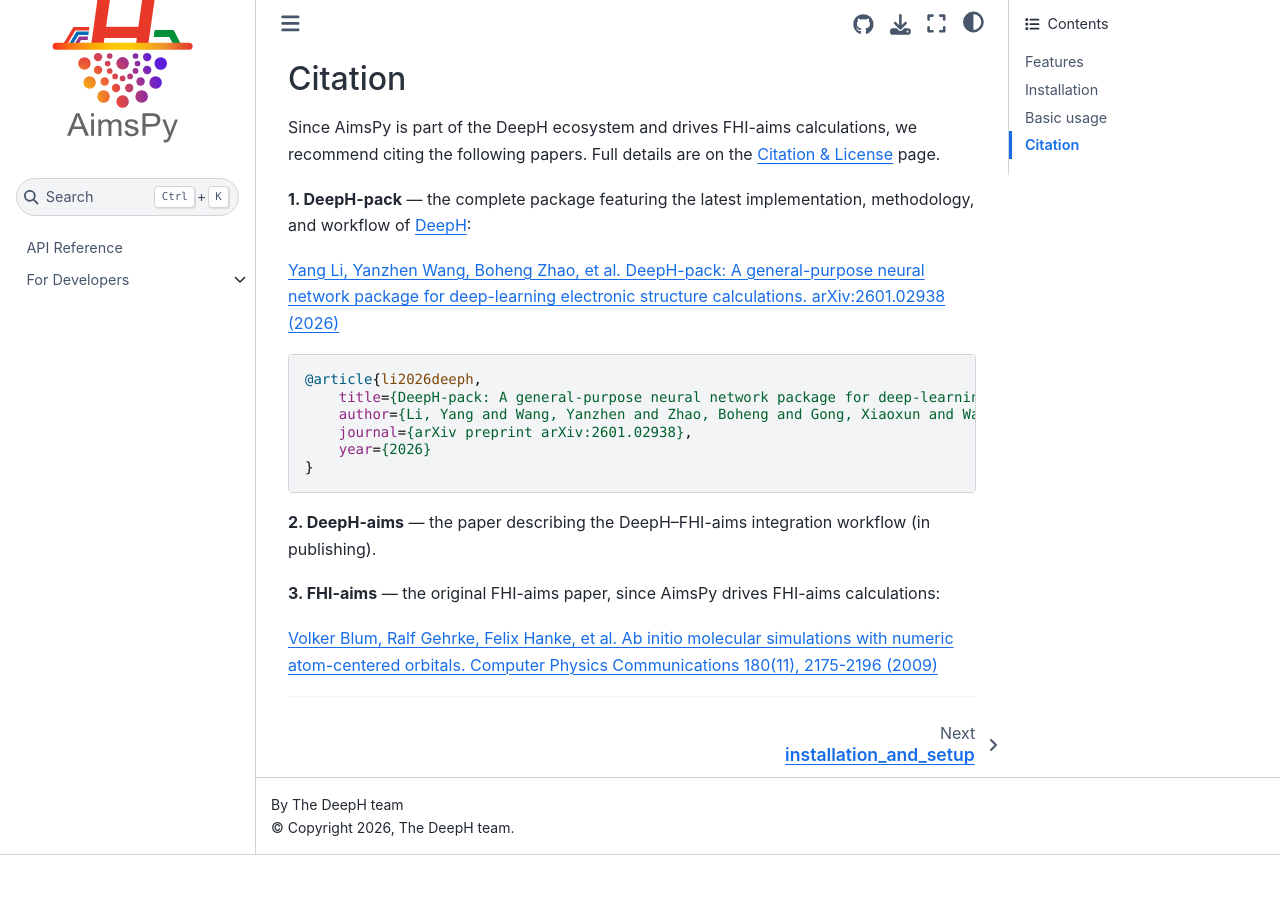
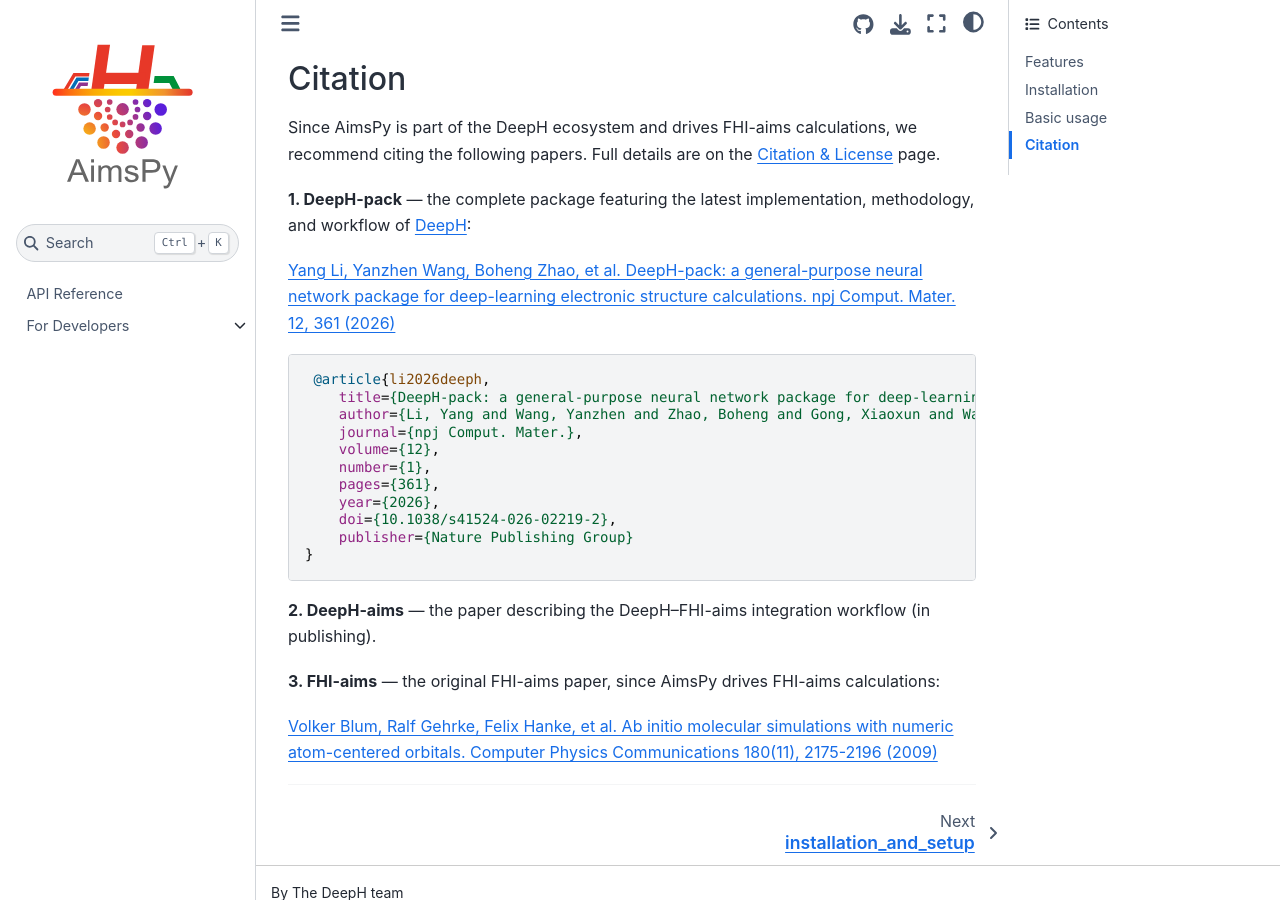
Before and after one commit to kYangLi/aimspy, a Sphinx documentation site: the page built from docs/index.rst, in a window 1280 px wide and 900 px high, scrolled down 2526 px. Built offline with Sphinx 7.4.7 and the Sphinx Book theme 1.1.4, drawn with Linux system fonts in a browser that asks for light colours; pages that are not in the unit, such as notebooks, are missing from menus; before the commit the page ends 3381 px from its top, so only the background shows below that.

Commit message:
Update index.rst

```diff
--- a/docs/index.rst
+++ b/docs/index.rst
@@ -136,16 +136,21 @@ Since AimsPy is part of the DeepH ecosystem and drives FHI-aims calculations, we
 
 **1. DeepH-pack** — the complete package featuring the latest implementation, methodology, and workflow of `DeepH <https://github.com/kYangLi/DeepH-pack-docs>`_:
 
-`Yang Li, Yanzhen Wang, Boheng Zhao, et al. DeepH-pack: A general-purpose neural network package for deep-learning electronic structure calculations. arXiv:2601.02938 (2026) <https://arxiv.org/abs/2601.02938>`_
+`Yang Li, Yanzhen Wang, Boheng Zhao, et al. DeepH-pack: a general-purpose neural network package for deep-learning electronic structure calculations. npj Comput. Mater. 12, 361 (2026) <https://www.nature.com/articles/s41524-026-02219-2>`_
 
 .. code-block:: bibtex
 
     @article{li2026deeph,
-        title={DeepH-pack: A general-purpose neural network package for deep-learning electronic structure calculations},
-        author={Li, Yang and Wang, Yanzhen and Zhao, Boheng and Gong, Xiaoxun and Wang, Yuxiang and Tang, Zechen and Wang, Zixu and Yuan, Zilong and Li, Jialin and Sun, Minghui and Chen, Zezhou and Tao, Honggeng and Wu, Baochun and Yu, Yuhang and Li, He and da Jornada, Felipe H. and Duan, Wenhui and Xu, Yong },
-        journal={arXiv preprint arXiv:2601.02938},
-        year={2026}
-    }
+       title={DeepH-pack: a general-purpose neural network package for deep-learning electronic structure calculations},
+       author={Li, Yang and Wang, Yanzhen and Zhao, Boheng and Gong, Xiaoxun and Wang, Yuxiang and Tang, Zechen and Wang, Zixu and Yuan, Zilong and Li, Jialin and Sun, Minghui and Chen, Zezhou and Tao, Honggeng and Wu, Baochun and Yu, Yuhang and Li, He and da Jornada, Felipe H. and Duan, Wenhui and Xu, Yong },
+       journal={npj Comput. Mater.},
+       volume={12},
+       number={1},
+       pages={361},
+       year={2026},
+       doi={10.1038/s41524-026-02219-2},
+       publisher={Nature Publishing Group}
+   }
 
 **2. DeepH-aims** — the paper describing the DeepH–FHI-aims integration workflow (in publishing).
 
```
